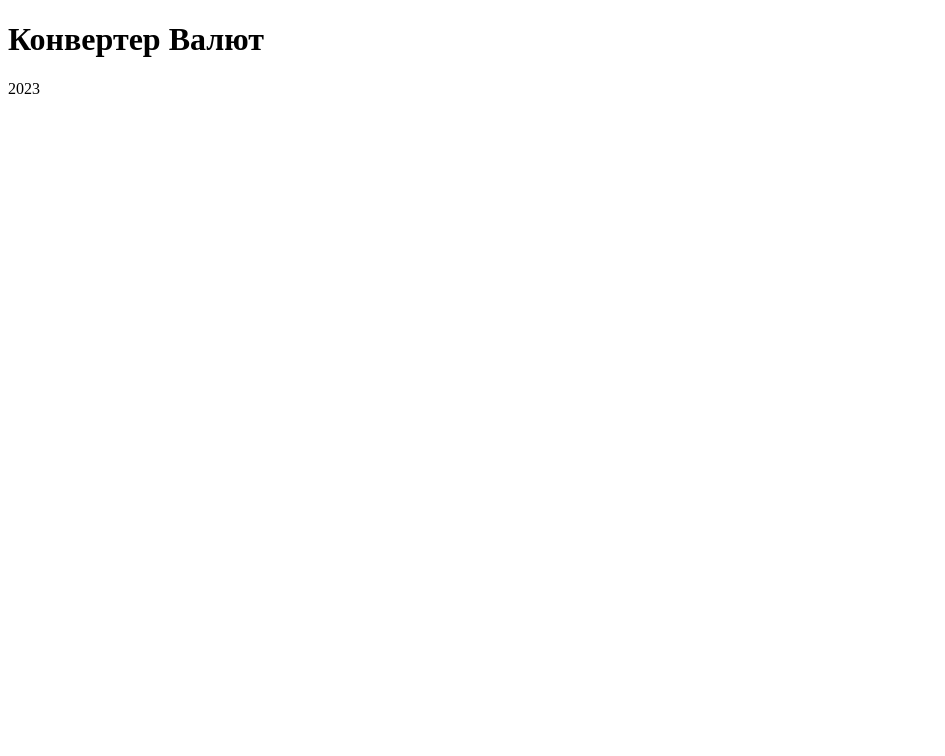
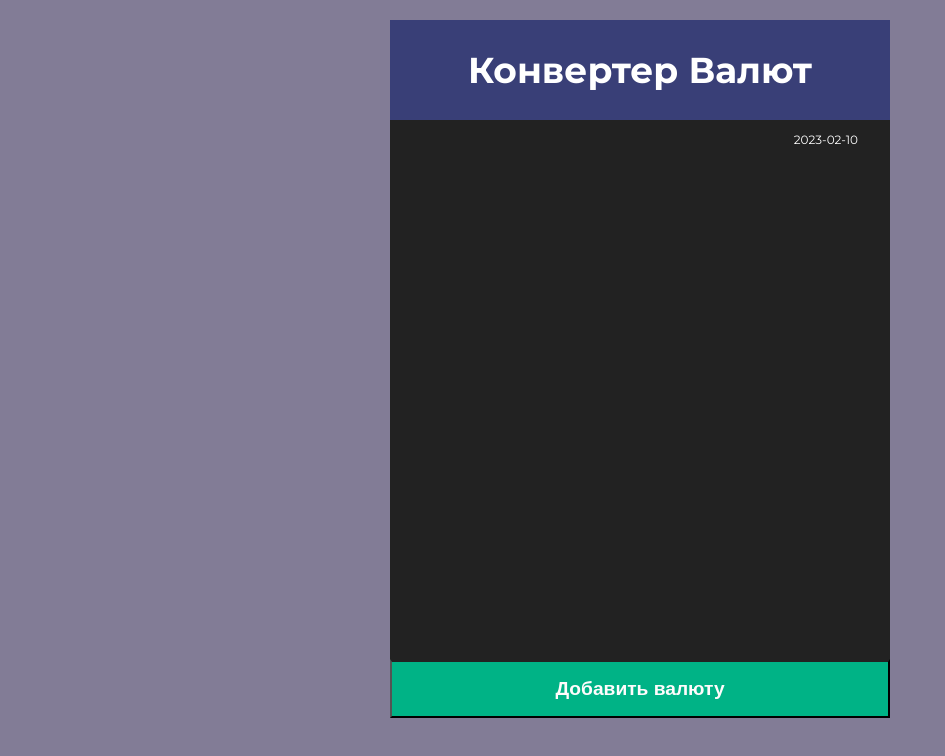
Before and after one commit to mishka061/currency-converter, a plain HTML site: page index.html in a window 1280 px wide. Shown: the whole page, without its empty margins (0-945 px from the left). Drawn offline with Linux system fonts and the light colour scheme.

Commit message:
добавление стилей для container

```diff
--- a/index.html
+++ b/index.html
@@ -4,6 +4,9 @@
     <meta charset="UTF-8">
     <meta http-equiv="X-UA-Compatible" content="IE=edge">
     <meta name="viewport" content="width=device-width, initial-scale=1.0">
+    <link rel="preconnect" href="https://fonts.googleapis.com">
+    <link rel="preconnect" href="https://fonts.gstatic.com" crossorigin>
+    <link href="https://fonts.googleapis.com/css2?family=Montserrat:wght@400;600;700&display=swap" rel="stylesheet">
     <title>Converter</title>
     <link rel="stylesheet" href="style.css">
 </head>
@@ -12,7 +15,10 @@
         <div class="header">
             <h1>Конвертер Валют</h1>
         </div>
-        <div class="date">2023</div>
+        <div class="date">2023-02-10</div>
+        <ul class="currencies"></ul>
+        <ul class="add-currency-list"></ul>
+        <button class="add-currency-btn">Добавить валюту</button>
     </div>
     <script src="main.js"></script>
 
--- a/style.css
+++ b/style.css
@@ -0,0 +1,57 @@
+/* По умолчанию удаляем все отступы и поля для все элементов
+  и устанавливаем для свойства размер окна */
+*{
+  margin: 0;
+  padding: 0;
+  box-sizing: border-box;
+}
+/* явно пределяем размер шрифта */
+html {
+    font-size: 16px;
+}
+/* Шрифт, цвет фона */
+body {
+    font-family: 'Montserrat', sans-serif;
+  background-color: rgb(130, 124, 150);
+  color: #ffffff;
+}
+/* помещаем контейнер в центр по горизонтали */
+.container {
+    width: 500px;
+    margin: 20px auto;
+}
+.header {
+    background-color: rgb(57, 63, 119);
+    text-align: center;
+    padding: 1.75rem;
+}
+/* Единица rem задаёт размер относительно размера шрифта элемента <html> */
+.header h1 {
+    font-size: 2.25rem;
+}
+.date {
+    background-color: #222;
+    text-align: right;
+    font-size: 0.75rem;
+    padding: 0.75rem 2rem 0.75rem 0;
+}
+ul.currencies {
+    height: 500px;
+    background-color: #222;
+}
+.add-currency-list {
+
+}
+.add-currency-btn {
+    background-color: #00b386;
+    color: #fffcfc;
+    padding: 1rem;
+    font-size: 1.2rem;
+    font-weight: bold;
+    bottom: none;
+    border-top: 3px solid #222;
+    outline: none;
+    width: 100%;
+    cursor: pointer;
+    transition: background-color 0.25s;
+}
```
